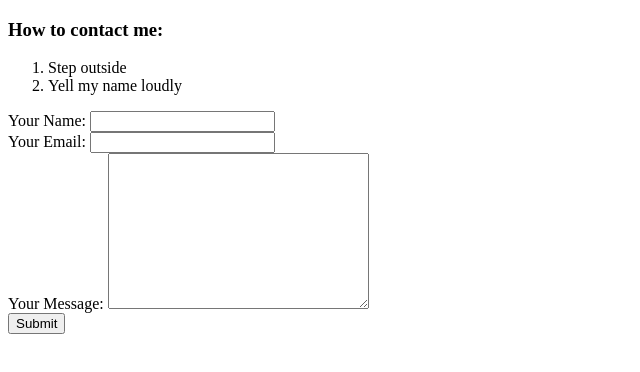
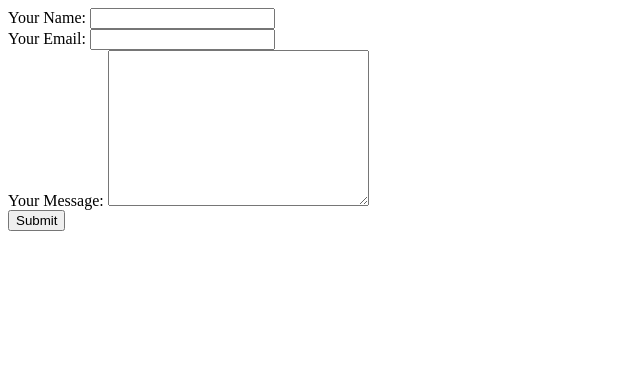
Before and after one commit to jjfreeley/cv, a plain HTML site: page contact.html in a window 1280 px wide. Shown: the whole page, without its empty margins (0-640 px from the left). Drawn offline with Linux system fonts and the light colour scheme.

Commit message:
update contact info

```diff
--- a/contact.html
+++ b/contact.html
@@ -7,12 +7,6 @@
 </head>
 
 <body>
-  <h3>How to contact me:</h3>
-  <ol>
-    <li>Step outside</li>
-    <li>Yell my name loudly</li>
-  </ol>
-</body>
   <form action="mailto:fakeemail@fake.com" method="post" enctype="text/plain">
     <label>Your Name: </label>
     <input type="text" name="yourName" value=""><br>
@@ -22,5 +16,5 @@
     <textarea name="yourMessage" rows="10" cols="30"></textarea><br>
     <input type="submit" name="">
   </form>
-
+</body>
 </html>
```
Lines whose indentation alone changed are shown as unchanged.
